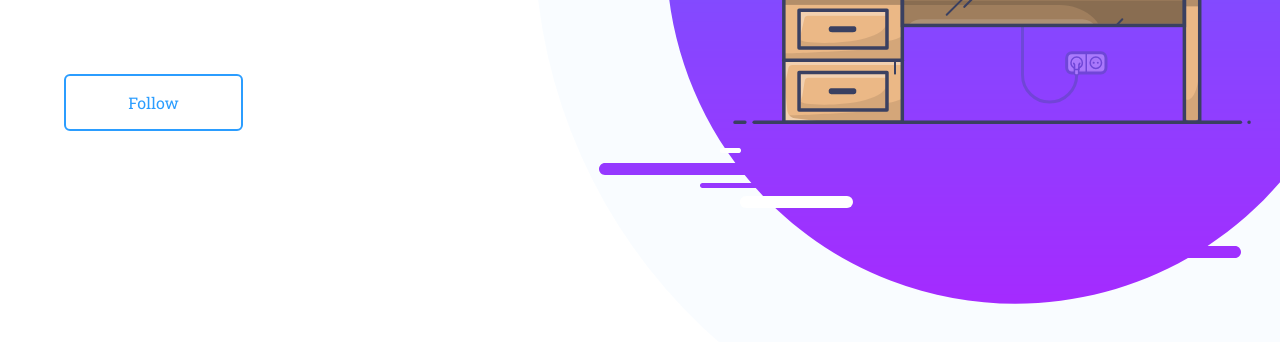
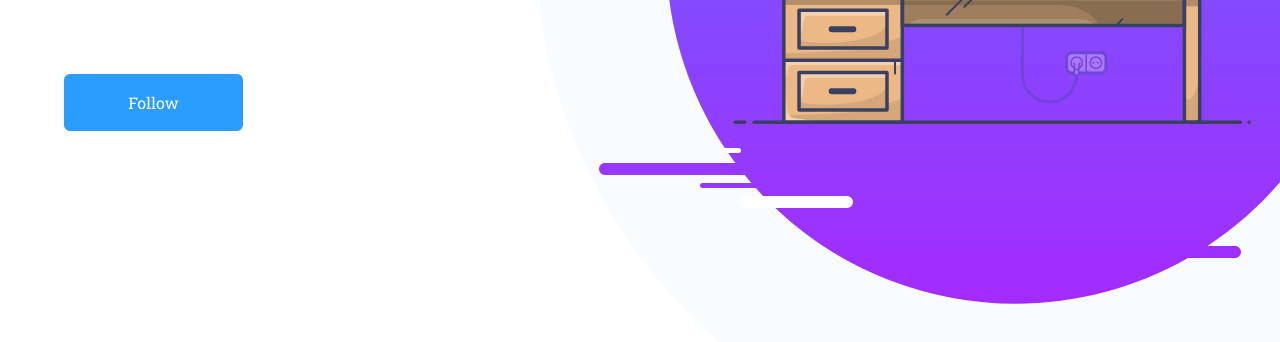
Before and after one commit to kudapara/kudapara.github.io, a plain HTML site: page index.html in a window 1280 px wide. In both pictures the pointer is over the link "Follow". Shown: the part 522-864 px from the top of the page. Drawn offline with Linux system fonts and the light colour scheme.

Commit message:
Add a hover state for the outline button

```diff
--- a/main.css
+++ b/main.css
@@ -40,6 +40,11 @@ p {
   line-height: 53px;
   text-align: center;
   margin-top: 30px;
+}
+
+.btnOutline:hover {
+  color: #fff;
+  background-color: #2b9dff
 }
 
 .btnFilled {
```
